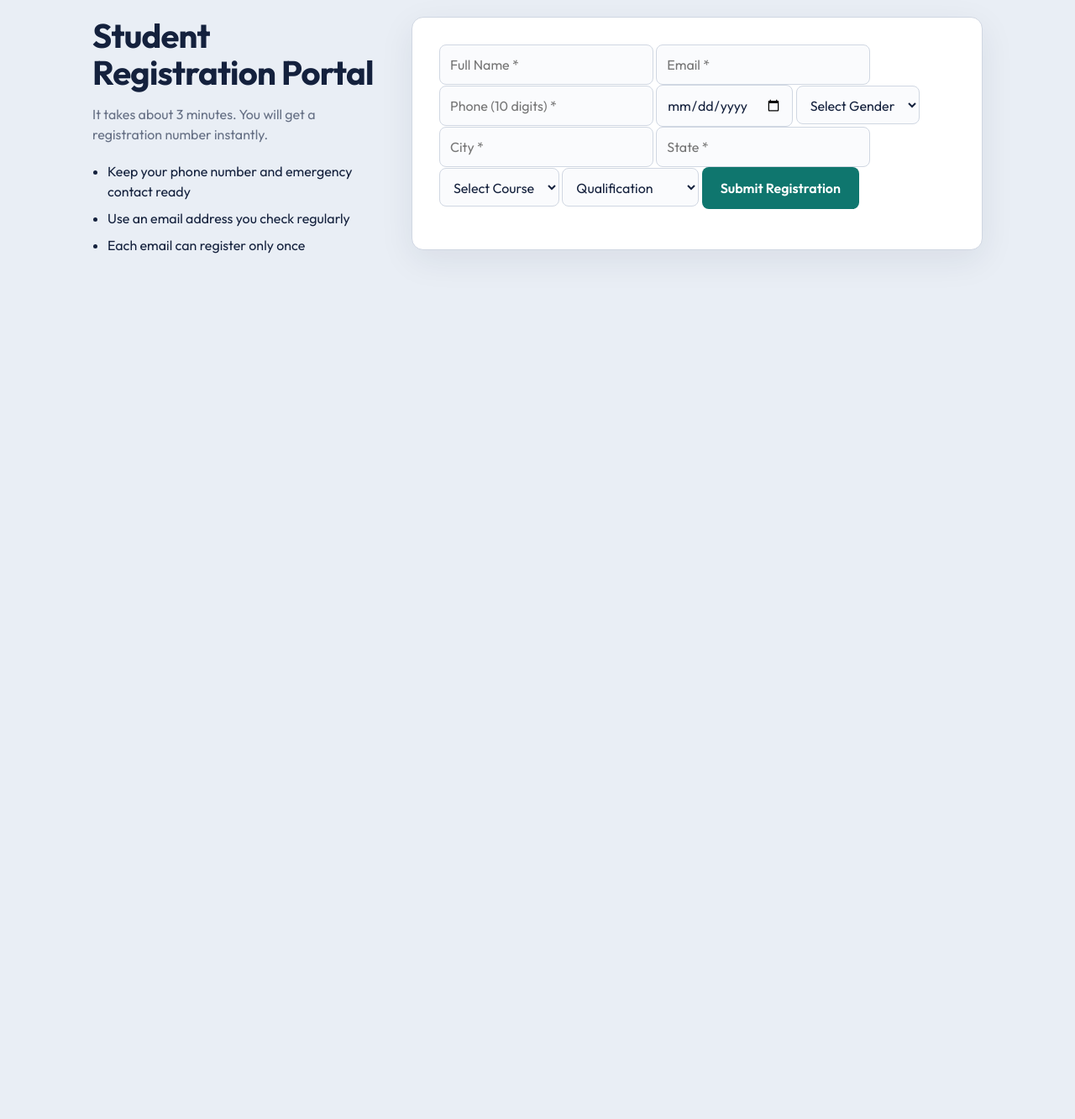
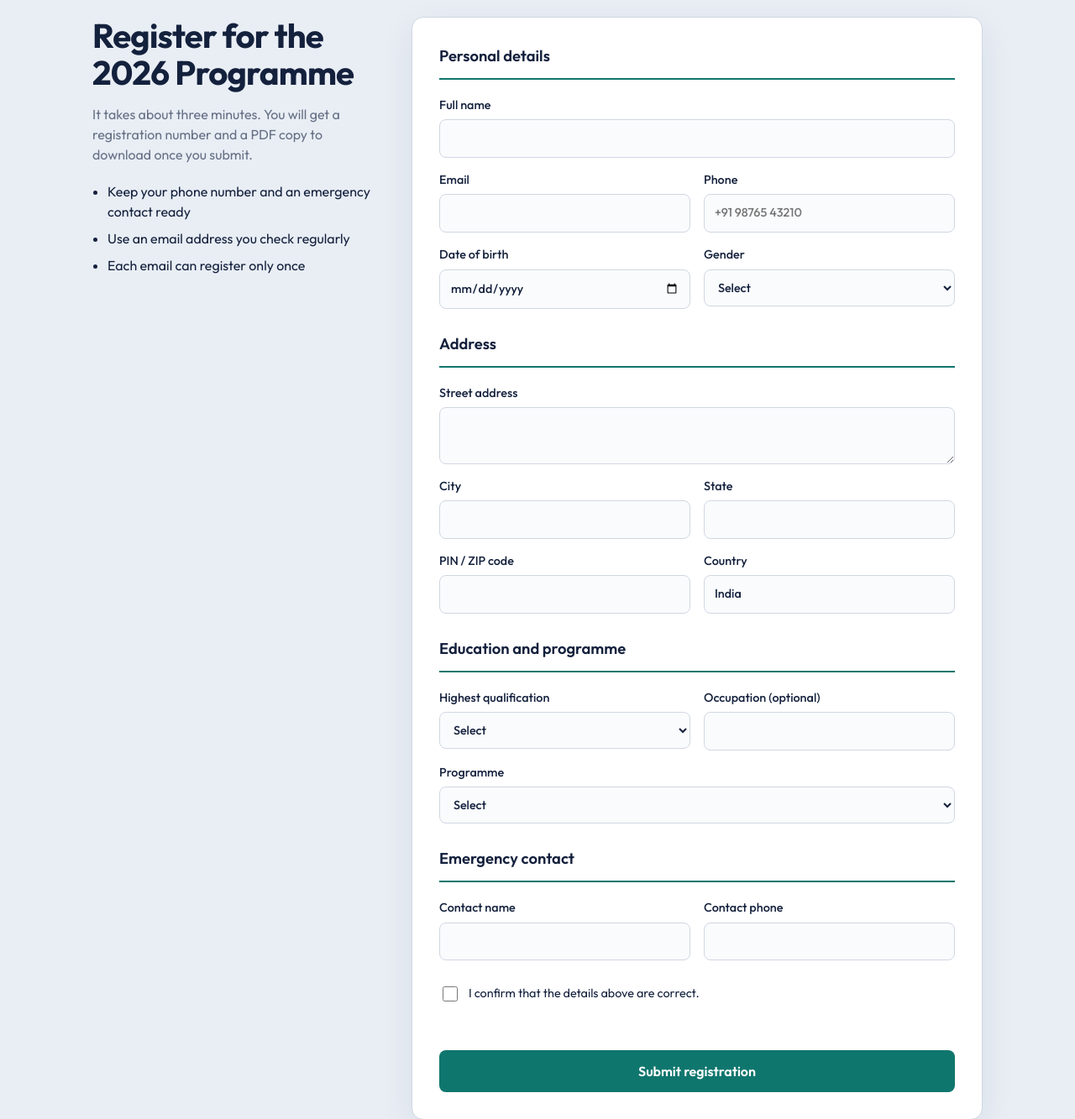
Before and after one commit to abhaykchauhan70-bit/registration-site, a website: page public/index.html in a window 1280 px wide. Shown: the part 20-1353 px from the top of the page at 84% size. Before the commit the page ends 800 px from the top, so only its background shows below. Drawn offline with Linux system fonts and the light colour scheme.

Commit message:
go one more previous - 498995a stable

```diff
--- a/public/index.html
+++ b/public/index.html
@@ -3,45 +3,84 @@
 <head>
 <meta charset="UTF-8">
 <meta name="viewport" content="width=device-width, initial-scale=1">
-<title>Student Registration Portal</title>
+<title>Register for the 2026 Programme</title>
+<link rel="preconnect" href="https://fonts.googleapis.com">
 <link href="https://fonts.googleapis.com/css2?family=Outfit:wght@400;500;600;700&display=swap" rel="stylesheet">
 <link rel="stylesheet" href="style.css">
 </head>
 <body>
 <main class="layout">
   <aside class="intro">
-    <h1>Student Registration Portal</h1>
-    <p>It takes about 3 minutes. You will get a registration number instantly.</p>
+    <h1>Register for the 2026 Programme</h1>
+    <p>It takes about three minutes. You will get a registration number and a PDF copy to download once you submit.</p>
     <ul>
-      <li>Keep your phone number and emergency contact ready</li>
+      <li>Keep your phone number and an emergency contact ready</li>
       <li>Use an email address you check regularly</li>
       <li>Each email can register only once</li>
     </ul>
   </aside>
 
   <section class="panel">
-    <form id="regForm">
-      <input type="text" name="fullName" placeholder="Full Name *" required pattern="[A-Za-z ]{3,50}" title="Min 3 letters">
-      <input type="email" name="email" placeholder="Email *" required>
-      <input type="tel" name="phone" placeholder="Phone (10 digits) *" required pattern="[0-9]{10}" title="Enter 10 digit number">
-      <input type="date" name="dob" required>
-      <select name="gender" required>
-        <option value="">Select Gender</option>
-        <option>Male</option><option>Female</option><option>Other</option>
-      </select>
-      <input type="text" name="city" placeholder="City *" required>
-      <input type="text" name="state" placeholder="State *" required>
-      <select name="course" required>
-        <option value="">Select Course</option>
-        <option>BCA</option><option>MCA</option><option>B.Tech</option><option>MBA</option>
-      </select>
-      <select name="qualification" required>
-        <option value="">Qualification</option>
-        <option>12th</option><option>Graduation</option><option>Post Graduation</option>
-      </select>
-      <button type="submit">Submit Registration</button>
+    <form id="form" novalidate>
+      <fieldset>
+        <legend>Personal details</legend>
+        <div class="grid">
+          <label class="full">Full name<input name="full_name" autocomplete="name" required></label>
+          <label>Email<input type="email" name="email" autocomplete="email" required></label>
+          <label>Phone<input type="tel" name="phone" autocomplete="tel" placeholder="+91 98765 43210" required></label>
+          <label>Date of birth<input type="date" name="dob" required></label>
+          <label>Gender
+            <select name="gender" required><option value="">Select</option><option>Female</option><option>Male</option><option>Other</option><option>Prefer not to say</option></select>
+          </label>
+        </div>
+      </fieldset>
+
+      <fieldset>
+        <legend>Address</legend>
+        <div class="grid">
+          <label class="full">Street address<textarea name="address" rows="2" required></textarea></label>
+          <label>City<input name="city" required></label>
+          <label>State<input name="state" required></label>
+          <label>PIN / ZIP code<input name="pincode" required></label>
+          <label>Country<input name="country" value="India" required></label>
+        </div>
+      </fieldset>
+
+      <fieldset>
+        <legend>Education and programme</legend>
+        <div class="grid">
+          <label>Highest qualification
+            <select name="qualification" required><option value="">Select</option><option>High school</option><option>Diploma</option><option>Bachelor's degree</option><option>Master's degree</option><option>Doctorate</option></select>
+          </label>
+          <label>Occupation (optional)<input name="occupation"></label>
+          <label class="full">Programme
+            <select name="course" required><option value="">Select</option><option>Web Development</option><option>Data Analytics</option><option>Digital Marketing</option><option>Graphic Design</option><option>Spoken English</option></select>
+          </label>
+        </div>
+      </fieldset>
+
+      <fieldset>
+        <legend>Emergency contact</legend>
+        <div class="grid">
+          <label>Contact name<input name="emergency_name" required></label>
+          <label>Contact phone<input type="tel" name="emergency_phone" required></label>
+        </div>
+      </fieldset>
+
+      <label class="check"><input type="checkbox" name="consent"> I confirm that the details above are correct.</label>
+      <p class="error" id="consent-error"></p>
+      <p class="error" id="form-error" role="alert"></p>
+      <button type="submit" id="submit">Submit registration</button>
     </form>
-    <p id="msg"></p>
+
+    <div id="success" hidden>
+      <div class="tick">✓</div>
+      <h2>You are registered</h2>
+      <p>Your registration number</p>
+      <div class="regno" id="regno"></div>
+      <a class="btn" id="pdf" href="#">Download PDF</a>
+      <button type="button" class="ghost" onclick="location.reload()">Register someone else</button>
+    </div>
   </section>
 </main>
 <script src="script.js"></script>
```
